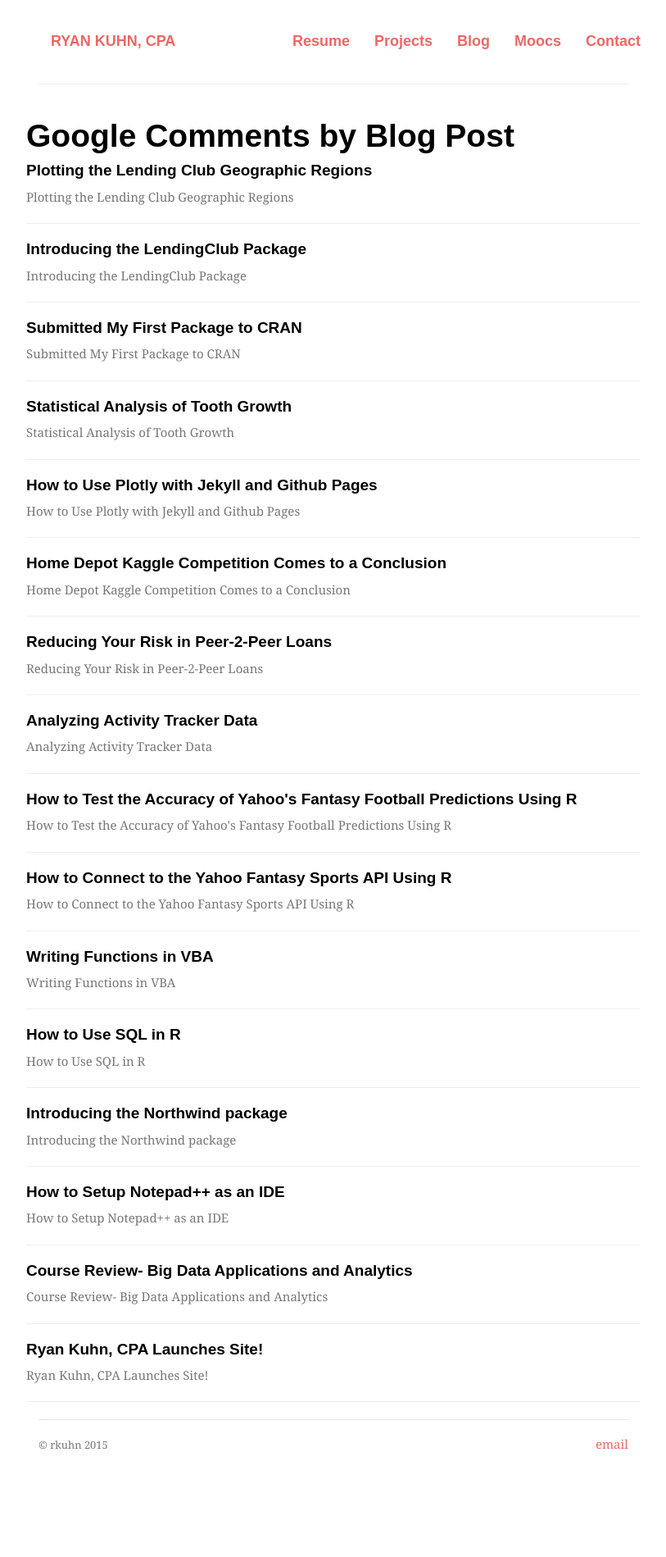
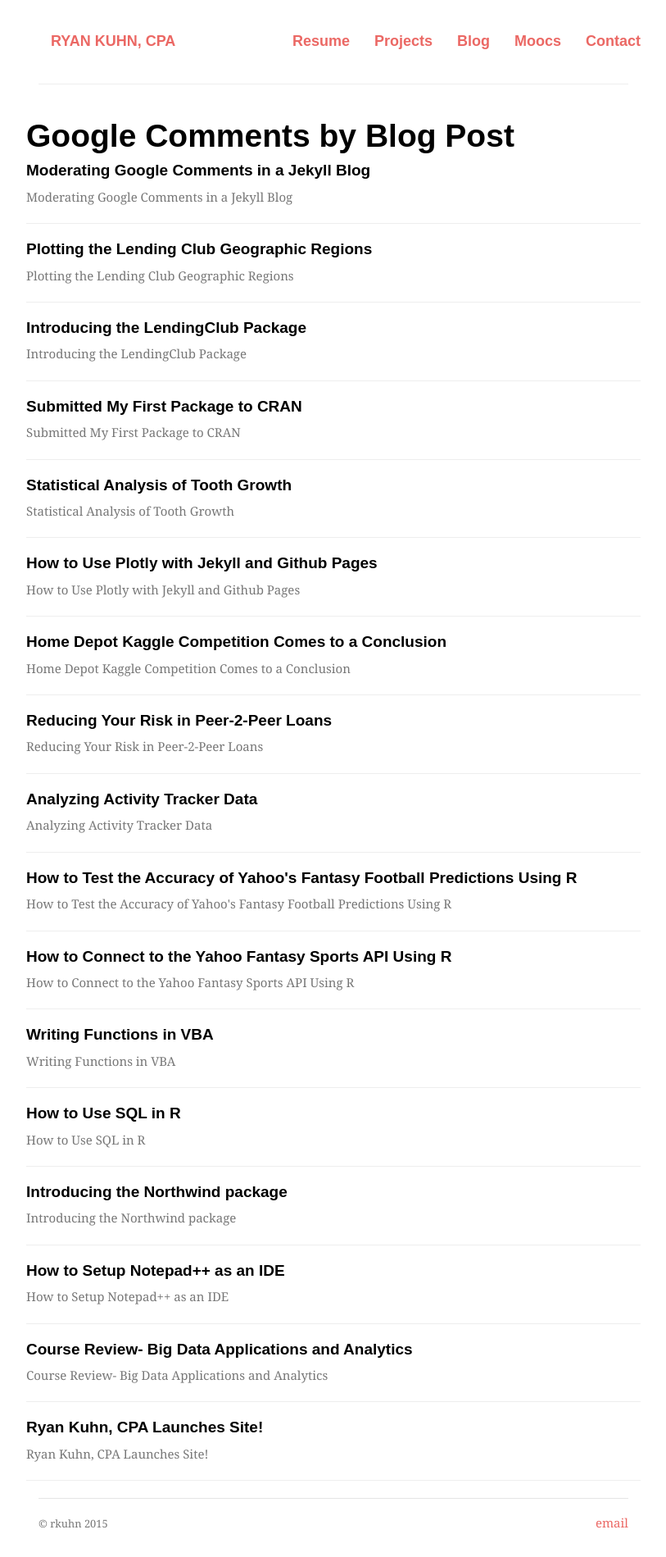
Before and after one commit to kuhnrl30/kuhnrl30.github.io, a Jekyll site: the page built from commentlog/index.md, in a window 1280 px wide. Shown: the whole page at 82% size, without its empty margins (233-1046 px from the left). Built offline with Jekyll 4.4.1, drawn with Linux system fonts in a browser that asks for light colours; nearby versions of some CDN libraries; some web fonts are replaced; comment, search, counter and statistics services are not loaded; before the commit the page ends 1803 px from its top, so only the background shows below that; some of the changed lines change nothing that is shown.

Commit message:
new post- comment log
New post descrig=bing how to setup the comment log page

```diff
--- /dev/null
+++ b/blog/_posts/2018-01-15-Moderating-Google-Comments.md
@@ -0,0 +1,97 @@
+---
+title: "Moderating Google Comments in a Jekyll Blog"
+output: html_document
+layout: post
+date: '2018-01-15'
+comments: TRUE
+tags: []
+htmlwidgets: false
+description: "Moderating Google Comments in a Jekyll Blog"
+---
+
+
+## Motivation
+
+Comments are an important part of a blog because it allows you to interact with the audience.  It's quite easy to add comments to your Jekyll blog with only a few lines of html through Google Plus.  There's plenty of tutorials on how to do this (I used [this one](http://blog.nrowegt.com/how-to-setup-jekyll-with-google-plus-comments-and-other-customizations-on-github-pages/)) so I won't go into setup.
+
+The issue is that there hasn't been a mechanism to moderate the comments or event to see a condensed summary of messages left by the reader.  Personally I've missed opportunities to reply to my readers because I simply wasn't aware the comments existed.  This is my first pass attempt at a tool to moderate the comments, or at least see everything in one place.
+
+### TL; DR
+The G+ api will return comments for each post but only the last will be visible.  Use CSS to bring them back on the screen.
+
+## How to do it
+
+The Google API will add a &lt;code>div&lt;/code> with all of the comments left on Google Plus.  You'd use this on a single blog post but there are issues if you try to poll the API for multiple links on a single page.  Only the last link used will be visible on your page.  Every link you pass to the API will return the comments but only the last link will be on screen.  The other links before it will be shown off screen.
+
+My solution: bring the other divs back onscreen.  We can add a few lines of javascript to accomplish this.
+
+### 1. Add a page to aggreate the comments
+We'll get started by creating a page just to aggregate your comments.  Create a new folder and an index.md file with your usual YAML headers.  We won't link this page from anywhere else in the site so it will generally go unnoticed by the reader.  I am calling my page 'commentlog' so my project directory will look something like this:
+
+<pre><code>blog
+contact
+css
+commentlog
+&#8627; index.md
+_data
+_layouts
+_includes
+_config.yml
+index.html
+</code></pre>
+
+### 2. Poll Google for comments on each post
+
+Next, we'll add a few lines to get the G+ comments for each of your blog posts.  This block of code will loop through all of your blog posts and get the comments from Google.  We'll display the post title to separate the comment blocks and make it easier to read.  I've arbitrarily set the comment block width at 624px so feel free to customize that size.
+
+
+<pre>{% raw %}<code class="html">&lt;script type='text/javascript' src='https://apis.google.com/js/plusone.js'>&lt;/script>
+
+{% for post in site.categories.blog %}
+
+&lt;h4>{{ post.title }}&lt;/h4>
+&lt;div id='comments{{ forloop.index }}'>
+{{ post.title }}
+&lt;/div>
+&lt;hr>
+
+&lt;script type='text/javascript'>
+
+  gapi.comments.render('comments{{ forloop.index }}', {
+    href: 'http://ryankuhn.net{{ post.url }}',
+    width: '624',
+    first_party_property: 'BLOGGER',
+    view_type: 'FILTERED_POSTMOD'
+    });
+
+&lt;/script>
+{% endfor %}
+</code>{% endraw %}</pre>
+
+
+### 3. Add styling to bring everything back on the page
+
+At this stage we'll have several sections that look like they should have comments but there is nothing there.  The issue is that Google's javascript file changes the alignment so that all but the last comment block is on the page.  All others will but off screen up and to the left.  I wasn't able to decipher the minimized code file and adjust so the approach I'm taking is to add additional styling to bring them back on screen.  We're using jquery here but I'm already using boostrap so it isn't a new dependency for me.  Again, the height and width are arbitrarily set to 600px and 624px so you should customize to your tastes.
+
+<pre>{% raw %}<code>&lt;script type= "text/javascript">
+
+  $('iframe').css({
+    'position': 'static',
+    'width': '642px',
+    'height': '600px'
+    });
+
+  $('iframe').css( 'top', '' );
+  $('iframe').scrolling = 'yes';
+
+&lt;/script>
+
+</code>(% endraw %)</pre>
+
+
+## [See it in action](http://ryankuhn.net/commentlog)
+
+## Conclusion
+Admittedly a first pass attempt at creating a tool to monitor the comments being left on my blog.  It's not pretty. but it works for now.  For future development I'd like to be able to make the height dynamic or hide the section for a post if there aren't any comments.  I'm hoping other readers can push this approach a little further down the road towards a complete solution.
+
+If you liked this post, leave a comment below or subscribe!
```
Also changed, not shown: commentlog/index.md (line endings or trailing spaces).
